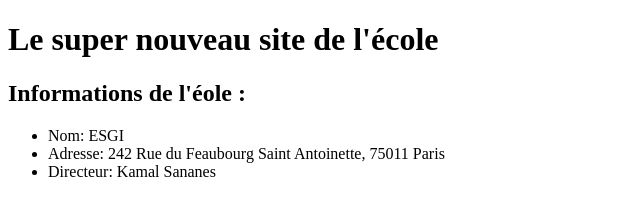
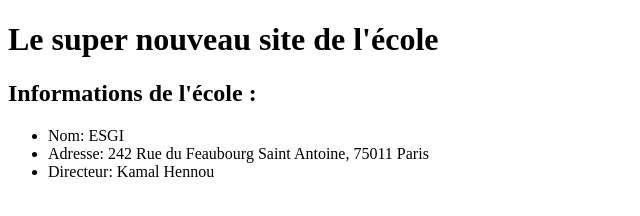
Before and after one commit to youbaAlili/git_tp_final-1, a plain HTML site: page index.html in a window 1280 px wide. Shown: the full height of the page, 0-640 px from the left. Drawn offline with Linux system fonts and the light colour scheme.

Commit message:
correction fautes dans index

```diff
--- a/index.html
+++ b/index.html
@@ -7,11 +7,11 @@
 <body>
 	<h1>Le super nouveau site de l'école</h1>
 	<section>
-		<h2>Informations de l'éole :</h2>
+		<h2>Informations de l'école :</h2>
 		<ul>
 			<li>Nom: ESGI</li>
-			<li>Adresse: 242 Rue du Feaubourg Saint Antoinette, 75011 Paris</li>
-			<li>Directeur: Kamal Sananes</li>
+			<li>Adresse: 242 Rue du Feaubourg Saint Antoine, 75011 Paris</li>
+			<li>Directeur: Kamal Hennou</li>
 		</ul>
 	</section>
 </body>
```
